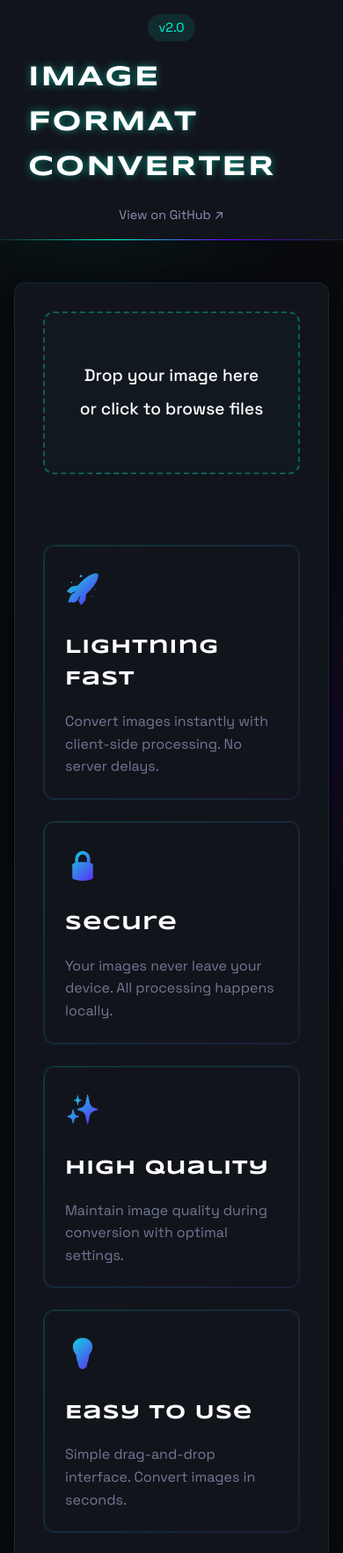
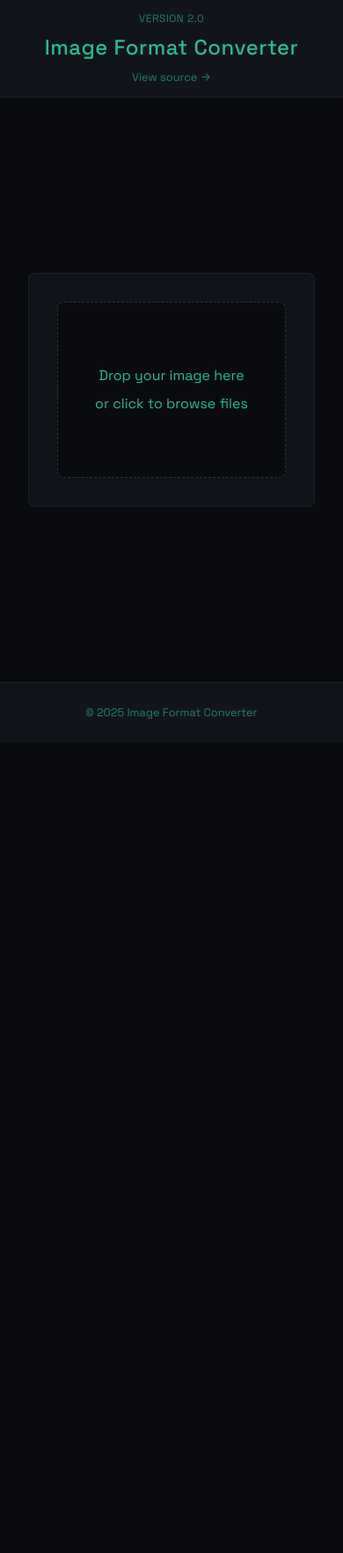
Before and after one commit to HASH1MX/CursorConverter, a website: page index.html in a window 390 px wide. Shown: the top 1765 px of the page at 88% size. After the commit the page ends 844 px from the top, so only its background shows below. Drawn offline with nearby package versions, Linux system fonts and the light colour scheme.

Commit message:
Refactor index.html to streamline styles and improve user interaction. Updated color scheme, typography, and layout for a more cohesive design. Introduced a modal for image previews and enhanced button interactions. Adjusted responsive styles for better accessibility across devices.

```diff
--- a/index.html
+++ b/index.html
@@ -4,20 +4,16 @@
     <meta charset="UTF-8">
     <meta name="viewport" content="width=device-width, initial-scale=1.0">
     <title>Image Format Converter</title>
-    <link href="https://fonts.googleapis.com/css2?family=Syncopate:wght@700&family=Space+Grotesk:wght@400;500;600&display=swap" rel="stylesheet">
+    <link href="https://fonts.googleapis.com/css2?family=Space+Grotesk:wght@400;500&display=swap" rel="stylesheet">
     <style>
         :root {
             --bg-primary: #0a0b0f;
             --bg-secondary: #12141c;
-            --accent-primary: #00ffd5;
-            --accent-secondary: #7000ff;
-            --text-primary: #ffffff;
-            --text-secondary: #8892b0;
-            --border-radius: 12px;
-            --transition: all 0.3s cubic-bezier(0.4, 0, 0.2, 1);
-            --neon-shadow: 0 0 10px rgba(0, 255, 213, 0.3),
-                          0 0 20px rgba(0, 255, 213, 0.2),
-                          0 0 30px rgba(0, 255, 213, 0.1);
+            --accent: #2bbc8a;
+            --text-primary: #2bbc8a;
+            --text-secondary: rgba(43, 188, 138, 0.65);
+            --border-radius: 8px;
+            --transition: all 0.2s ease;
         }
 
         * {
@@ -34,64 +30,13 @@
             display: flex;
             flex-direction: column;
             line-height: 1.6;
-            position: relative;
-            overflow-x: hidden;
-        }
-
-        body::before, body::after {
-            content: '';
-            position: fixed;
-            width: 300px;
-            height: 300px;
-            border-radius: 50%;
-            filter: blur(100px);
-            opacity: 0.15;
-            z-index: -1;
-        }
-
-        body::before {
-            top: -100px;
-            left: -100px;
-            background: var(--accent-primary);
-            animation: float 20s ease-in-out infinite;
-        }
-
-        body::after {
-            bottom: -100px;
-            right: -100px;
-            background: var(--accent-secondary);
-            animation: float 25s ease-in-out infinite reverse;
-        }
-
-        @keyframes float {
-            0%, 100% { transform: translate(0, 0); }
-            25% { transform: translate(50px, 50px); }
-            50% { transform: translate(0, 100px); }
-            75% { transform: translate(-50px, 50px); }
         }
 
         .top-bar {
             width: 100%;
             background: var(--bg-secondary);
-            border-bottom: 1px solid rgba(0, 255, 213, 0.1);
-            padding: 1.5rem 0;
-            position: relative;
-            margin-bottom: 5rem;
-        }
-
-        .top-bar::after {
-            content: '';
-            position: absolute;
-            bottom: -1px;
-            left: 0;
-            right: 0;
-            height: 1px;
-            background: linear-gradient(90deg,
-                transparent,
-                var(--accent-primary),
-                var(--accent-secondary),
-                transparent
-            );
+            border-bottom: 1px solid rgba(255, 255, 255, 0.05);
+            padding: 0.75rem 0;
         }
 
         .top-bar-content {
@@ -101,348 +46,204 @@
             display: flex;
             flex-direction: column;
             align-items: center;
-            gap: 0.5rem;
+            gap: 0.25rem;
         }
 
         .version-tag {
-            display: inline-block;
-            padding: 0.25rem 0.75rem;
-            background: rgba(0, 255, 213, 0.1);
-            border-radius: 20px;
-            font-size: 0.9rem;
-            color: var(--accent-primary);
+            font-size: 0.75rem;
+            color: var(--text-secondary);
+            letter-spacing: 0.5px;
         }
 
         h1 {
-            font-family: 'Syncopate', sans-serif;
-            font-size: 2.5rem;
-            text-transform: uppercase;
-            letter-spacing: 2px;
+            font-size: 1.5rem;
+            font-weight: 500;
             color: var(--text-primary);
-            text-shadow: 0 0 10px rgba(0, 255, 213, 0.5);
-            margin: 0.5rem 0;
+            letter-spacing: 0.5px;
         }
 
         .github-link {
             color: var(--text-secondary);
             text-decoration: none;
-            font-size: 0.9rem;
+            font-size: 0.8rem;
             transition: var(--transition);
         }
 
         .github-link:hover {
-            color: var(--accent-primary);
+            color: var(--accent);
         }
 
         .page-content {
-            max-width: 1200px;
+            max-width: 900px;
             width: 100%;
             margin: 0 auto;
             padding: 0 2rem;
             display: flex;
             flex-direction: column;
-            gap: 5rem;
+            flex: 1;
+            justify-content: center;
         }
 
         .container {
             background: var(--bg-secondary);
-            padding: 3rem;
-            border-radius: var(--border-radius);
-            border: 1px solid rgba(0, 255, 213, 0.1);
-            box-shadow: 0 0 40px rgba(0, 0, 0, 0.5);
-            position: relative;
-            overflow: hidden;
-            animation: fadeIn 0.6s ease-out;
-        }
-
-        .features-grid {
-            display: grid;
-            grid-template-columns: repeat(2, 1fr);
-            gap: 2rem;
-            margin-top: 5rem;
-        }
-
-        .feature-card {
-            background: var(--bg-secondary);
             padding: 2rem;
             border-radius: var(--border-radius);
-            border: 1px solid rgba(0, 255, 213, 0.1);
-            transition: var(--transition);
-            position: relative;
-            overflow: hidden;
-        }
-
-        .feature-card::before {
-            content: '';
-            position: absolute;
-            inset: 0;
-            border-radius: var(--border-radius);
-            padding: 1px;
-            background: linear-gradient(135deg,
-                rgba(0, 255, 213, 0.2),
-                rgba(112, 0, 255, 0.2)
-            );
-            -webkit-mask:
-                linear-gradient(#fff 0 0) content-box,
-                linear-gradient(#fff 0 0);
-            mask:
-                linear-gradient(#fff 0 0) content-box,
-                linear-gradient(#fff 0 0);
-            -webkit-mask-composite: xor;
-            mask-composite: exclude;
-        }
-
-        .feature-card:hover {
-            transform: translateY(-5px);
-        }
-
-        .feature-card:hover::before {
-            background: linear-gradient(135deg,
-                rgba(0, 255, 213, 0.4),
-                rgba(112, 0, 255, 0.4)
-            );
-        }
-
-        .feature-icon {
-            font-size: 2rem;
-            margin-bottom: 1.5rem;
-            display: inline-block;
-            background: linear-gradient(135deg, var(--accent-primary), var(--accent-secondary));
-            -webkit-background-clip: text;
-            background-clip: text;
-            color: transparent;
-        }
-
-        .feature-title {
-            font-size: 1.4rem;
-            margin-bottom: 1rem;
-            color: var(--text-primary);
-            font-family: 'Syncopate', sans-serif;
-            letter-spacing: 1px;
-        }
-
-        .feature-description {
-            color: var(--text-secondary);
-            font-size: 1rem;
-            line-height: 1.6;
-            opacity: 0.8;
+            border: 1px solid rgba(43, 188, 138, 0.1);
+            width: 100%;
         }
 
         .drop-zone {
-            border: 2px dashed rgba(0, 255, 213, 0.3);
+            border: 1px dashed rgba(43, 188, 138, 0.3);
             border-radius: var(--border-radius);
-            padding: 5rem 2rem;
+            padding: 4rem 2rem;
             text-align: center;
             cursor: pointer;
             transition: var(--transition);
-            margin-bottom: 4rem;
-            background: rgba(0, 255, 213, 0.02);
-            position: relative;
-            overflow: hidden;
+            background: var(--bg-primary);
+            min-height: 200px;
+            display: flex;
+            flex-direction: column;
+            justify-content: center;
+            gap: 0.5rem;
+        }
+
+        .drop-zone p {
+            margin: 0;
+            line-height: 1.5;
         }
 
         .drop-zone:hover {
-            border-color: var(--accent-primary);
-            background: rgba(0, 255, 213, 0.05);
-            transform: translateY(-2px);
-            box-shadow: var(--neon-shadow);
+            border-color: var(--accent);
+            background: rgba(43, 188, 138, 0.05);
         }
 
         .drop-zone.dragover {
-            transform: scale(1.02);
-            border-color: var(--accent-primary);
-            background: rgba(0, 255, 213, 0.08);
-            box-shadow: var(--neon-shadow);
-        }
-
-        .drop-zone p {
-            font-size: 1.2rem;
-            color: var(--text-primary);
-            margin: 0.5rem 0;
-            font-weight: 500;
-        }
-
-        .drop-zone p:last-child {
-            font-size: 0.95rem;
-            color: var(--text-secondary);
-            font-weight: normal;
+            border-color: var(--accent);
+            background: rgba(74, 158, 255, 0.05);
         }
 
         .preview-container {
             display: none;
-            margin-top: 2.5rem;
+            margin-top: 1rem;
             text-align: center;
-            animation: slideUp 0.4s ease-out;
-        }
-
-        @keyframes slideUp {
-            from {
-                opacity: 0;
-                transform: translateY(20px);
-            }
-            to {
-                opacity: 1;
-                transform: translateY(0);
-            }
         }
 
         .preview-image {
             max-width: 100%;
-            max-height: 350px;
+            max-height: 300px;
             border-radius: var(--border-radius);
-            border: 1px solid rgba(0, 255, 213, 0.2);
-            box-shadow: 0 5px 15px rgba(0, 0, 0, 0.3);
+            border: 1px solid rgba(43, 188, 138, 0.2);
+            margin-bottom: 1rem;
+            cursor: zoom-in;
             transition: var(--transition);
         }
 
         .preview-image:hover {
-            transform: scale(1.02);
-            box-shadow: var(--neon-shadow);
+            border-color: var(--accent);
         }
 
         .button-group {
             display: flex;
-            gap: 1.5rem;
+            gap: 0.75rem;
             justify-content: center;
-            margin-top: 2rem;
+            margin-top: 1rem;
         }
 
         button {
-            padding: 1rem 2rem;
+            padding: 0.75rem 1.5rem;
             border: none;
             border-radius: var(--border-radius);
-            background: linear-gradient(135deg,
-                var(--accent-primary) 0%,
-                var(--accent-secondary) 100%
-            );
-            color: var(--bg-primary);
+            background: var(--bg-secondary);
+            color: var(--text-primary);
             cursor: pointer;
             transition: var(--transition);
-            font-size: 1.1rem;
-            font-weight: 600;
-            min-width: 180px;
-            position: relative;
-            overflow: hidden;
-            text-transform: uppercase;
-            letter-spacing: 1px;
+            font-size: 0.9rem;
+            font-weight: 500;
+            min-width: 140px;
+            border: 1px solid rgba(43, 188, 138, 0.2);
         }
 
         button:hover:not(:disabled) {
-            transform: translateY(-2px);
-            box-shadow: var(--neon-shadow);
+            background: rgba(43, 188, 138, 0.1);
+            border-color: var(--accent);
         }
 
         button:disabled {
-            background: #2a2d3a;
+            opacity: 0.5;
             cursor: not-allowed;
-            transform: none;
-            color: var(--text-secondary);
-        }
-
-        button::before {
-            content: '';
-            position: absolute;
-            top: 0;
-            left: -100%;
-            width: 100%;
-            height: 100%;
-            background: linear-gradient(
-                90deg,
-                transparent,
-                rgba(255, 255, 255, 0.2),
-                transparent
-            );
-            transition: 0.5s;
-        }
-
-        button:hover::before {
-            left: 100%;
+            border-color: rgba(43, 188, 138, 0.1);
         }
 
         .status {
-            margin-top: 1.5rem;
+            margin-top: 1rem;
             text-align: center;
             color: var(--text-secondary);
-            font-weight: 500;
-            min-height: 24px;
-            transition: var(--transition);
-            font-size: 1.1rem;
+            font-size: 0.9rem;
+            min-height: 20px;
         }
 
         .status.success {
-            color: var(--accent-primary);
-            text-shadow: 0 0 10px rgba(0, 255, 213, 0.5);
+            color: #4CAF50;
         }
 
         .status.error {
-            color: #ff4757;
-            text-shadow: 0 0 10px rgba(255, 71, 87, 0.5);
+            color: #f44336;
         }
 
         .footer {
             text-align: center;
-            padding: 4rem 2rem;
-            margin-top: 5rem;
+            padding: 1.5rem;
+            margin-top: auto;
             color: var(--text-secondary);
-            font-size: 0.9rem;
+            font-size: 0.8rem;
             background: var(--bg-secondary);
-            border-top: 1px solid rgba(0, 255, 213, 0.1);
+            border-top: 1px solid rgba(255, 255, 255, 0.05);
         }
 
         .footer a {
-            color: var(--accent-primary);
+            color: var(--accent);
             text-decoration: none;
         }
 
-        @media (max-width: 768px) {
-            .top-bar {
-                padding: 1rem 0;
-                margin-bottom: 3rem;
-            }
+        .modal-overlay {
+            display: none;
+            position: fixed;
+            top: 0;
+            left: 0;
+            right: 0;
+            bottom: 0;
+            background: rgba(10, 11, 15, 0.95);
+            z-index: 1000;
+            cursor: zoom-out;
+            backdrop-filter: blur(5px);
+            opacity: 0;
+            transition: opacity 0.3s ease;
+        }
 
-            .page-content {
-                padding: 0 1rem;
-                gap: 3rem;
-            }
+        .modal-overlay.active {
+            opacity: 1;
+        }
 
-            .container {
-                padding: 2rem;
-            }
-
-            .features-grid {
-                grid-template-columns: 1fr;
-                gap: 1.5rem;
-            }
-
-            h1 {
-                font-size: 2rem;
-            }
-
-            .drop-zone {
-                padding: 3rem 1.5rem;
-            }
-
-            .button-group {
-                flex-direction: column;
-            }
-
-            button {
-                width: 100%;
-            }
-
-            .feature-card {
-                padding: 1.5rem;
-            }
+        .modal-image {
+            position: absolute;
+            top: 50%;
+            left: 50%;
+            transform: translate(-50%, -50%);
+            max-width: 90vw;
+            max-height: 90vh;
+            border-radius: var(--border-radius);
+            object-fit: contain;
+            cursor: default;
         }
     </style>
 </head>
 <body>
     <div class="top-bar">
         <div class="top-bar-content">
-            <span class="version-tag">v2.0</span>
+            <span class="version-tag">VERSION 2.0</span>
             <h1>Image Format Converter</h1>
             <a href="https://github.com/hash1mx/CursorConverter" class="github-link" target="_blank">
-                View on GitHub ↗
+                View source →
             </a>
         </div>
     </div>
@@ -462,36 +263,16 @@
                 </div>
                 <p class="status" id="status"></p>
             </div>
-
-            <div class="features-grid">
-                <div class="feature-card">
-                    <div class="feature-icon">🚀</div>
-                    <h3 class="feature-title">Lightning Fast</h3>
-                    <p class="feature-description">Convert images instantly with client-side processing. No server delays.</p>
-                </div>
-                <div class="feature-card">
-                    <div class="feature-icon">🔒</div>
-                    <h3 class="feature-title">Secure</h3>
-                    <p class="feature-description">Your images never leave your device. All processing happens locally.</p>
-                </div>
-                <div class="feature-card">
-                    <div class="feature-icon">✨</div>
-                    <h3 class="feature-title">High Quality</h3>
-                    <p class="feature-description">Maintain image quality during conversion with optimal settings.</p>
-                </div>
-                <div class="feature-card">
-                    <div class="feature-icon">💡</div>
-                    <h3 class="feature-title">Easy to Use</h3>
-                    <p class="feature-description">Simple drag-and-drop interface. Convert images in seconds.</p>
-                </div>
-            </div>
         </main>
     </div>
 
     <footer class="footer">
-        <p>Made with ❤️ by <a href="https://github.com/hash1mx" target="_blank">hash1mx</a></p>
-        <p>© 2024 Image Format Converter. All rights reserved.</p>
+        <p>© 2025 Image Format Converter</p>
     </footer>
+
+    <div class="modal-overlay" id="imageModal">
+        <img id="modalImage" class="modal-image" alt="Full size preview">
+    </div>
 
     <script>
         const dropZone = document.getElementById('dropZone');
@@ -502,6 +283,9 @@
         const convertToJpg = document.getElementById('convertToJpg');
         const status = document.getElementById('status');
         let currentFile = null;
+
+        const imageModal = document.getElementById('imageModal');
+        const modalImage = document.getElementById('modalImage');
 
         // Drag and drop handlers
         dropZone.addEventListener('dragover', (e) => {
@@ -532,6 +316,36 @@
             }
         });
 
+        // Add click handler for preview image
+        previewImage.addEventListener('click', () => {
+            modalImage.src = previewImage.src;
+            imageModal.style.display = 'block';
+            // Small delay to ensure display is set before adding active class
+            setTimeout(() => {
+                imageModal.classList.add('active');
+            }, 10);
+        });
+
+        // Close modal when clicking outside the image
+        imageModal.addEventListener('click', (e) => {
+            if (e.target === imageModal) {
+                imageModal.classList.remove('active');
+                setTimeout(() => {
+                    imageModal.style.display = 'none';
+                }, 300);
+            }
+        });
+
+        // Close modal with Escape key
+        document.addEventListener('keydown', (e) => {
+            if (e.key === 'Escape' && imageModal.style.display === 'block') {
+                imageModal.classList.remove('active');
+                setTimeout(() => {
+                    imageModal.style.display = 'none';
+                }, 300);
+            }
+        });
+
         function handleFile(file) {
             if (!file.type.match('image/jpeg') && !file.type.match('image/png')) {
                 status.textContent = 'Please upload a JPG or PNG image';
@@ -546,7 +360,7 @@
                 previewContainer.style.display = 'block';
                 convertToPng.disabled = file.type === 'image/png';
                 convertToJpg.disabled = file.type === 'image/jpeg';
-                status.textContent = `Selected: ${file.name}`;
+                status.textContent = '';
                 status.className = 'status';
             };
             reader.readAsDataURL(file);
```
